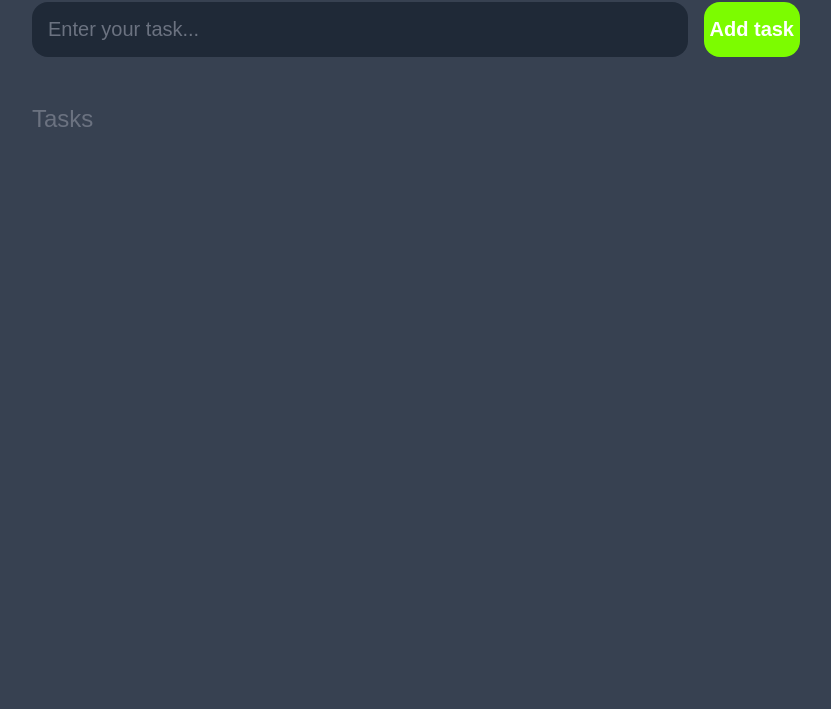
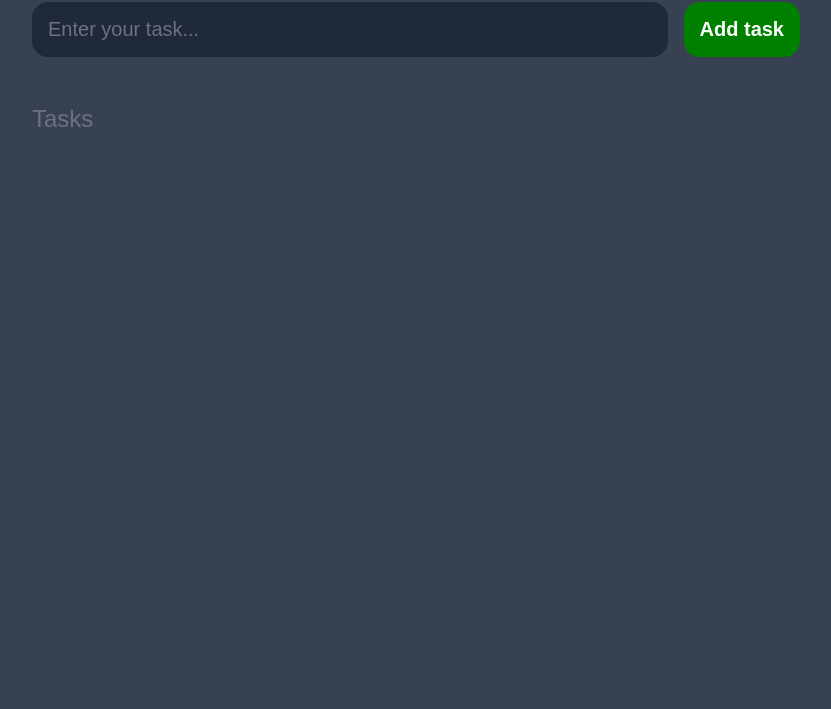
Before and after one commit to Shakthi1525/Todo-app, a plain HTML site: page index.html in a window 1280 px wide. Shown: the part 91-800 px from the top of the page, without its empty margins (224-1055 px from the left). Drawn offline with Linux system fonts and the light colour scheme.

Commit message:
Update main.css

```diff
--- a/main.css
+++ b/main.css
@@ -62,14 +62,14 @@ input, button {
 }
 
 #new-task-submit {
-	color: var(--pink);
 	font-size: 1.25rem;
 	font-weight: 700;
+	padding: 1rem;
 	color: white;
 	border-radius: 1rem;
 	cursor: pointer;
 	transition: 0.4s;
-	background-color: #7CFC00;
+	background-color: green;
 }
 
 #new-task-submit:hover {
```
